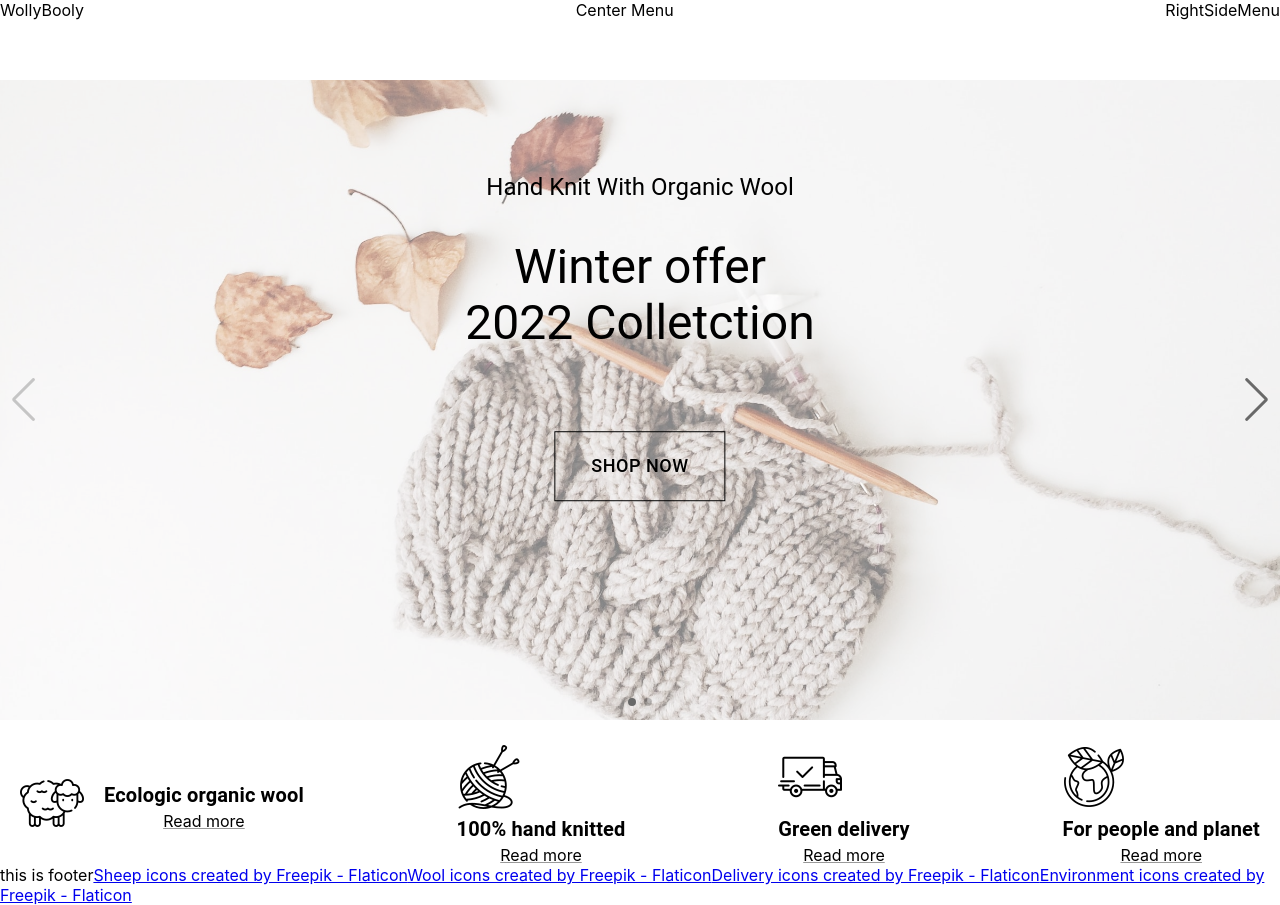
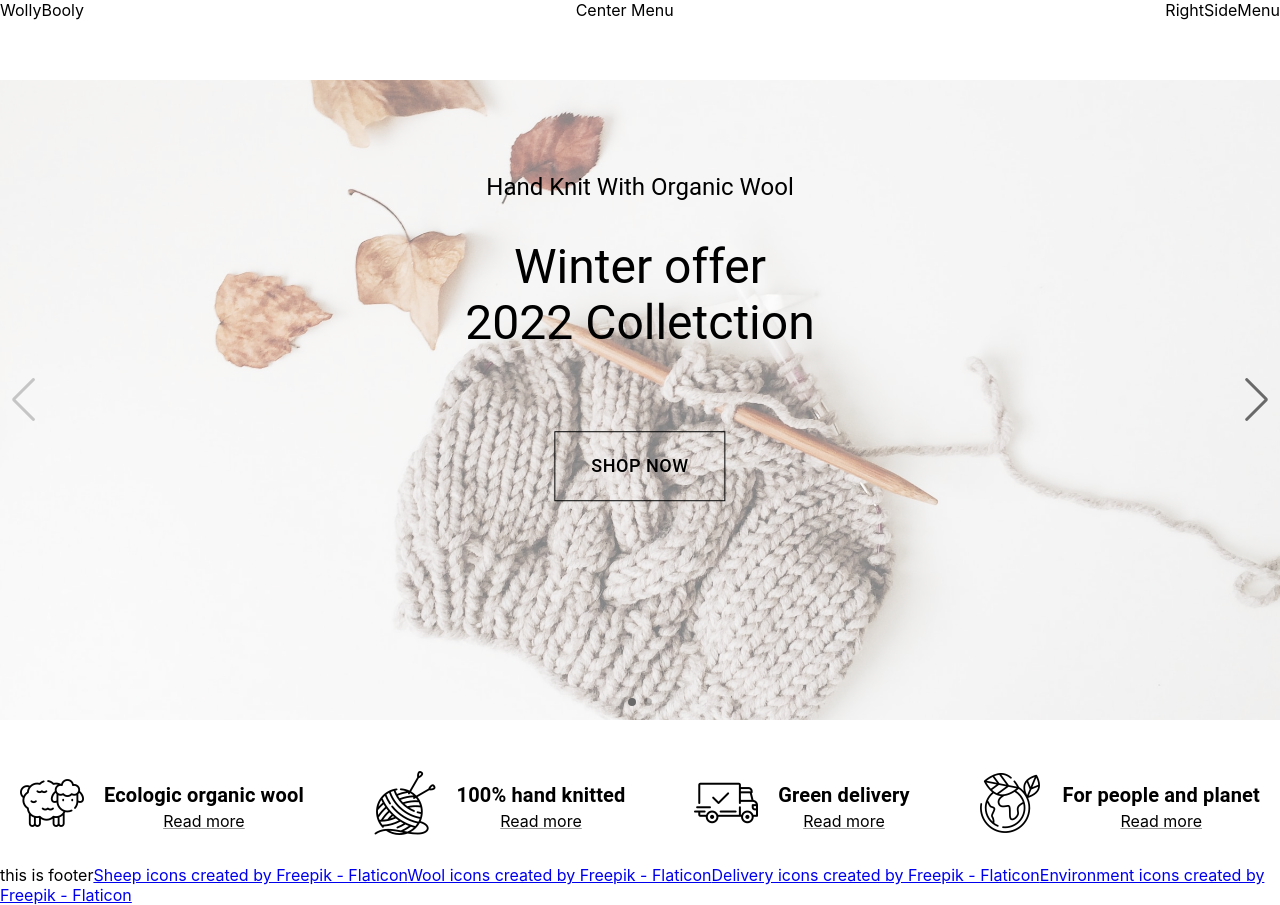
Before and after one commit to GoranAviani/react_web, a React (Create React App) app: page / in a window 1280 px wide. Built offline with nearby package versions, Linux system fonts and the light colour scheme.

Commit message:
Building index page

```diff
--- a/src/components/QuickFacts/QuickFacts.js
+++ b/src/components/QuickFacts/QuickFacts.js
@@ -22,17 +22,17 @@ const QuickFacts = () => {
                     <QuickFactsInfoLeftSide src={sheep_64}/>
                     <QuickFactsInfoRightSide text={TEXT.weUseOnlyOrganicWool} linkText={TEXT.readMore}/>
                 </div>
-                <div>
+                <div className="quickFactsInfo">
                     <QuickFactsInfoLeftSide src={knitting_64}/>
                     <QuickFactsInfoRightSide text={TEXT.allOurProductsAreHandKnitted} linkText={TEXT.readMore}/>
 
                 </div>
-                <div>
+                <div className="quickFactsInfo">
                     <QuickFactsInfoLeftSide src={shipped_64}/>
                     <QuickFactsInfoRightSide text={TEXT.greenDelivery} linkText={TEXT.readMore}/>
 
                 </div>
-                <div>
+                <div className="quickFactsInfo">
                     <QuickFactsInfoLeftSide src={planet_earth_64}/>
                     <QuickFactsInfoRightSide text={TEXT.forPeopleAndPlanet} linkText={TEXT.readMore}/>
                 </div>
```
